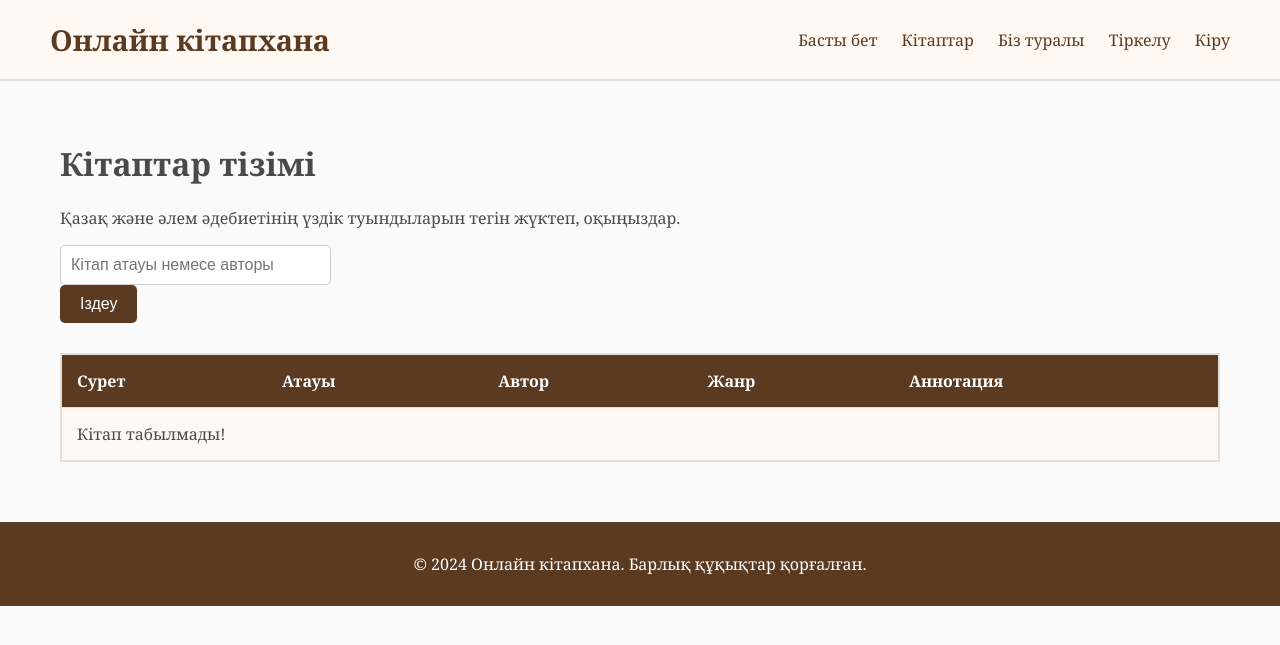
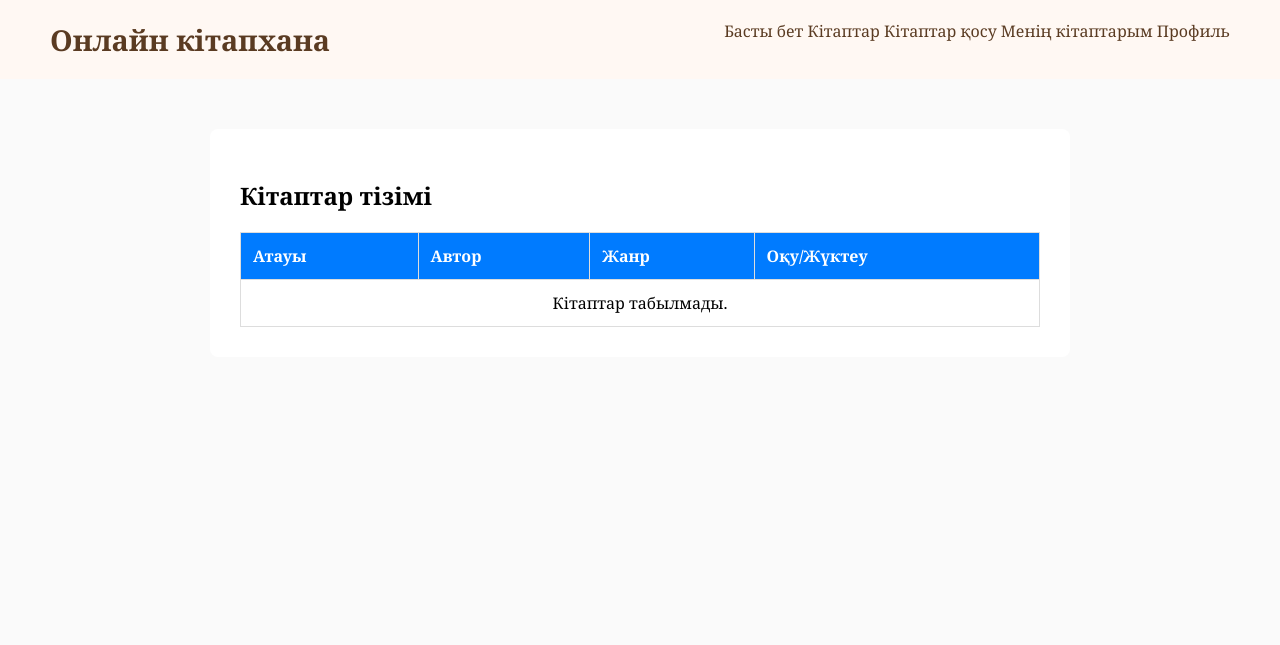
Before and after one commit to DianaKairat04/projectLib, a PHP site: page /books.php in a window 1280 px wide. Shown: the top 645 px of the page. Run offline with PHP 8.4, Linux system fonts and the light colour scheme; the visitor is signed in with stand-in values (Sample User, id 1); data that the repository does not hold is empty.

Commit message:
BOOKSLIST

```diff
--- a/books.php
+++ b/books.php
@@ -1,216 +1,132 @@
 <?php
 session_start();
-include 'db.php';  // Деректер базасына қосылу
+include 'db.php'; // Деректер базасына қосылу
 
-// Кітаптарды іздеу функциясы
-$search = '';
-$search_query = '';
-if (isset($_GET['search'])) {
-    $search = trim($_GET['search']);
-    if ($search != '') {
-        // Іздеу сұранысы кітап атауы мен авторына қатысты
-        $search_query = " AND (title LIKE ? OR author LIKE ?)";
-    }
+// Егер пайдаланушы жүйеге кірмеген болса, кіру бетіне қайта бағыттау
+if (!isset($_SESSION['user_id'])) {
+    header("Location: login.php");
+    exit;
 }
 
-// Кітаптар тізімін алу
-$query = "SELECT * FROM books WHERE 1" . $search_query . " ORDER BY created_at DESC";
-$stmt = $conn->prepare($query);
-
-if ($search) {
-    $search_term = "%" . $search . "%";
-    $stmt->bind_param("ss", $search_term, $search_term);
-}
-
-$stmt->execute();
-$result = $stmt->get_result();
+// Кітаптар тізімін деректер базасынан алу
+$query = "SELECT id, title, author, genre, file_path FROM books ORDER BY title";
+$result = $conn->query($query);
 ?>
 
 <!DOCTYPE html>
 <html lang="kk">
 <head>
     <meta charset="UTF-8">
-    <meta name="viewport" content="width=device-width, initial-scale=1.0">
-    <title>Кітаптар</title>
+    <title>Кітаптар тізімі</title>
     <style>
         body {
             font-family: 'Georgia', serif;
             background-color: #fafafa;
-            color: #4a4a4a;
             margin: 0;
             padding: 0;
         }
-
         header {
             display: flex;
             justify-content: space-between;
-            align-items: center;
             padding: 20px 50px;
             background-color: #fff8f3;
             color: #5a3b22;
-            border-bottom: 2px solid #e3ddd5;
         }
-
         header .logo {
             font-size: 1.8em;
             font-weight: bold;
         }
-
         nav a {
             text-decoration: none;
             color: #5a3b22;
             font-size: 1em;
-            margin-left: 20px;
         }
-
         nav a:hover {
             text-decoration: underline;
         }
-
-        .container {
-            padding: 40px 60px;
-            max-width: 1200px;
-            margin: auto;
+        .section-container {
+            width: 90%;
+            max-width: 800px;
+            margin: 50px auto;
+            background: #fff;
+            padding: 30px;
+            border-radius: 8px;
         }
-
-        .search-bar {
-            display: flex;
-            gap: 15px;
-            margin-bottom: 30px;
-        }
-
-        .search-bar input {
-            width: 80%;
-            padding: 10px;
-            border: 1px solid #ccc;
-            border-radius: 5px;
-            font-size: 1em;
-        }
-
-        .search-bar button {
-            padding: 10px 20px;
-            background-color: #5a3b22;
-            color: white;
-            border: none;
-            border-radius: 5px;
-            font-size: 1em;
-            cursor: pointer;
-        }
-
-        .search-bar button:hover {
-            background-color: #3e2a19;
-        }
-
         table {
             width: 100%;
             border-collapse: collapse;
-            margin-top: 20px;
-            background-color: #fff8f3;
-            border: 2px solid #e3ddd5;
         }
-
-        table th, table td {
-            padding: 15px;
+        th, td {
+            padding: 12px;
             text-align: left;
-            border-bottom: 1px solid #e3ddd5;
+            border: 1px solid #ddd;
         }
-
-        table th {
-            background-color: #5a3b22;
+        th {
+            background-color: #007BFF;
             color: white;
-            font-size: 1em;
         }
-
-        table td a {
-            color: #5a3b22;
-            font-weight: bold;
+        tr:hover {
+            background-color: #f1f1f1;
         }
-
-        table td a:hover {
+        a {
+            text-decoration: none;
+            color: #007BFF;
+        }
+        a:hover {
             text-decoration: underline;
-        }
-
-        .book-cover {
-            width: 80px;
-            height: auto;
-            display: block;
-            border-radius: 5px;
-        }
-
-        footer {
-            background-color: #5a3b22;
-            color: white;
-            text-align: center;
-            padding: 15px 0;
-            margin-top: 20px;
         }
     </style>
 </head>
 <body>
 
-<!-- Header -->
 <header>
     <div class="logo">Онлайн кітапхана</div>
     <nav>
-        <a href="index.php">Басты бет</a>
-        <a href="books.php">Кітаптар</a>
-        <a href="about.php">Біз туралы</a>
-        <a href="register.php">Тіркелу</a>
-        <a href="login.php">Кіру</a>
+            <a href="profile.php">Басты бет</a>
+            <a href="book_list.php">Кітаптар</a>
+            <a href="add_book.php">Кітаптар қосу</a>
+            <a href="saved_books.php">Менің кітаптарым</a>
+            <a href="user_profile.php">Профиль</a>
     </nav>
 </header>
 
-<!-- Main Content -->
-<div class="container">
+<section class="section-container">
     <h1>Кітаптар тізімі</h1>
-    <p>Қазақ және әлем әдебиетінің үздік туындыларын тегін жүктеп, оқыңыздар.</p>
 
-    <!-- Search Bar -->
-    <div class="search-bar">
-        <form action="books.php" method="GET">
-            <input type="text" name="search" placeholder="Кітап атауы немесе авторы" value="<?= htmlspecialchars($search); ?>">
-            <button type="submit">Іздеу</button>
-        </form>
-    </div>
-
-    <!-- Books Table -->
     <table>
         <thead>
             <tr>
-                <th>Сурет</th>
                 <th>Атауы</th>
                 <th>Автор</th>
                 <th>Жанр</th>
-                <th>Аннотация</th>
+                <th>Оқу/Жүктеу</th>
             </tr>
         </thead>
         <tbody>
-            <?php while ($row = $result->fetch_assoc()): ?>
+            <?php if ($result->num_rows > 0): ?>
+                <?php while ($book = $result->fetch_assoc()): ?>
+                    <tr>
+                        <td><?= htmlspecialchars($book['title']); ?></td>
+                        <td><?= htmlspecialchars($book['author']); ?></td>
+                        <td><?= htmlspecialchars($book['genre']); ?></td>
+                        <td>
+                            <a href="<?= htmlspecialchars($book['file_path']); ?>" target="_blank">Оқу</a> |
+                            <a href="download.php?file=<?= urlencode($book['file_path']); ?>" download>Жүктеу</a>
+                        </td>
+                    </tr>
+                <?php endwhile; ?>
+            <?php else: ?>
                 <tr>
-                    <td>
-                        <img src="<?= htmlspecialchars($row['image_path']); ?>" alt="<?= htmlspecialchars($row['title']); ?>" class="book-cover">
-                    </td>
-                    <td>
-                        <a href="read_book.php?id=<?= $row['id']; ?>"><?= htmlspecialchars($row['title']); ?></a>
-                    </td>
-                    <td><?= htmlspecialchars($row['author']); ?></td>
-                    <td><?= htmlspecialchars($row['genre']); ?></td>
-                    <td><?= htmlspecialchars($row['description']); ?></td>
-                </tr>
-            <?php endwhile; ?>
-            <?php if ($result->num_rows === 0): ?>
-                <tr>
-                    <td colspan="5">Кітап табылмады!</td>
+                    <td colspan="4" style="text-align:center;">Кітаптар табылмады.</td>
                 </tr>
             <?php endif; ?>
         </tbody>
     </table>
-</div>
-
-<!-- Footer -->
-<footer>
-    <p>&copy; 2024 Онлайн кітапхана. Барлық құқықтар қорғалған.</p>
-</footer>
+</section>
 
 </body>
 </html>
+
+<?php
+$conn->close();
+?>
```
